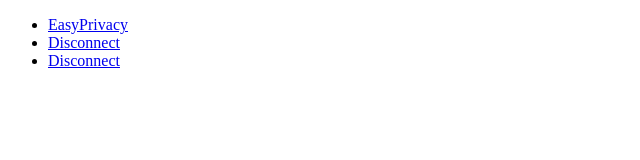
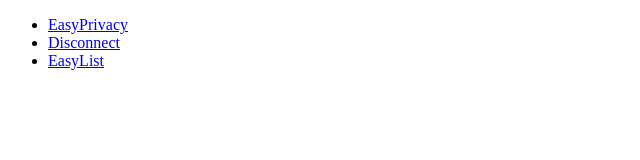
Before and after one commit to ahsan238/Har-logging, a plain HTML site: page website/result_plots/1000_USA_crawl.html in a window 1280 px wide. Shown: the full height of the page, 0-640 px from the left. Drawn offline with Linux system fonts and the light colour scheme.

Commit message:
easylist

```diff
--- a/website/result_plots/1000_USA_crawl.html
+++ b/website/result_plots/1000_USA_crawl.html
@@ -9,7 +9,7 @@
 <ul>
   <li><a href="./easyprivacy/main.html">EasyPrivacy</a></li>
   <li><a href="./disconnect/main.html">Disconnect</a></li>
-  <li><a href="./easylist/main.html">Disconnect</a></li>
+  <li><a href="./easylist/main.html">EasyList</a></li>
 
 
 
```
